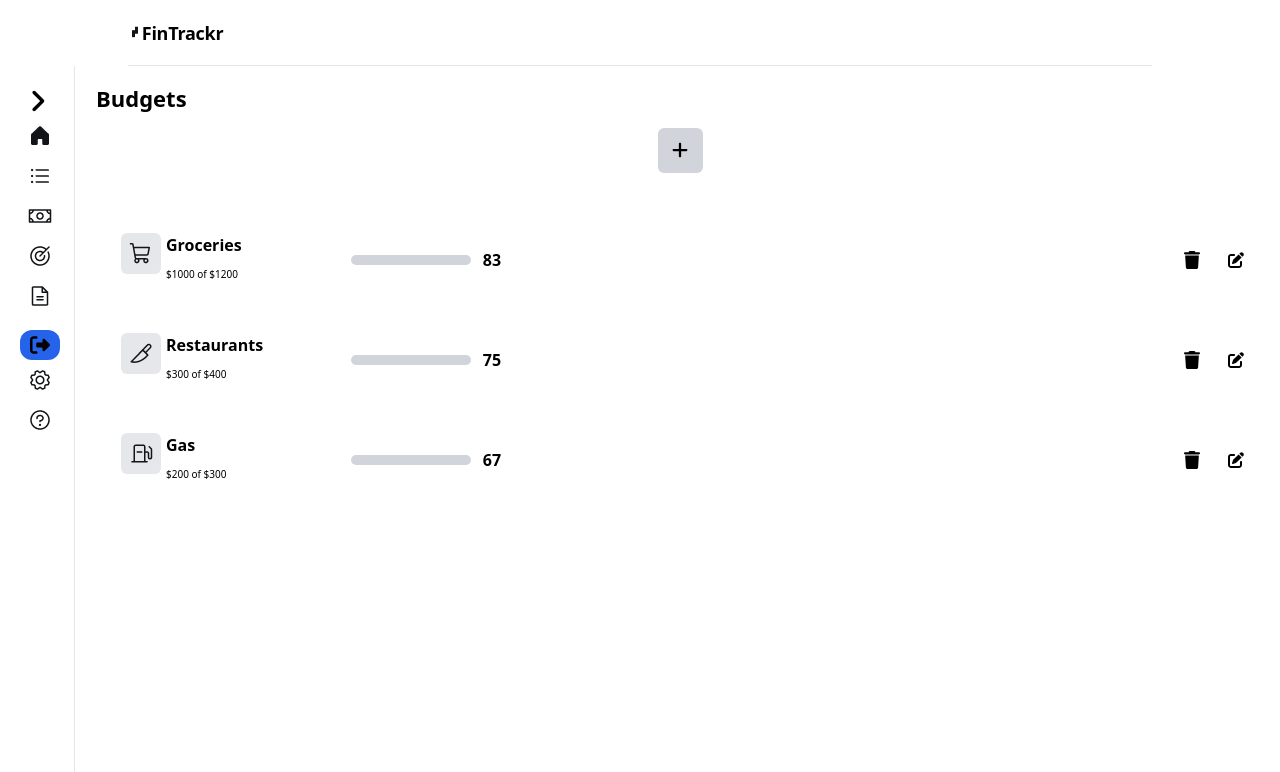
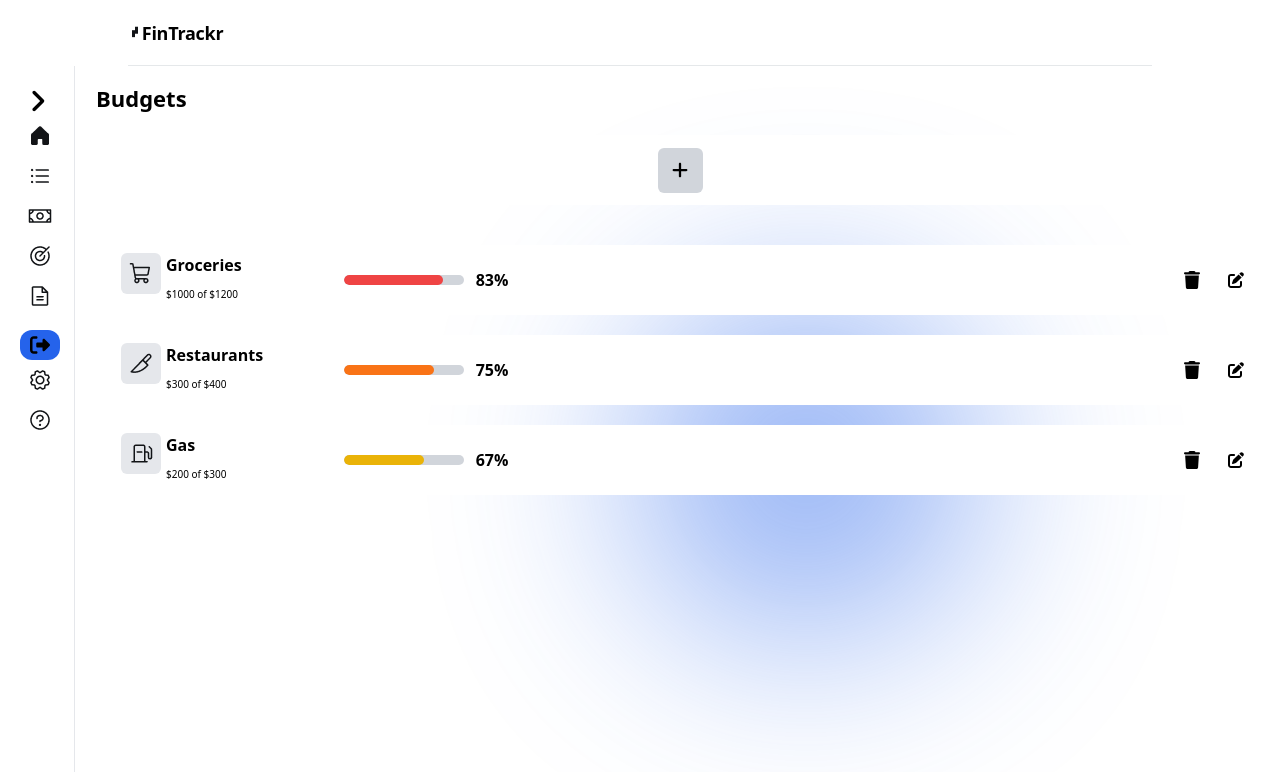
Before and after one commit to ShiiFt38/Finance-Tracker, a React (Create React App) app: page /Budgets in a window 1280 px wide. Shown: the top 772 px of the page. Built offline with nearby package versions, Linux system fonts and the light colour scheme.

Commit message:
Reports page

```diff
--- a/src/App.js
+++ b/src/App.js
@@ -6,6 +6,7 @@ import TipsTricks1 from './Pages/TipsTricks1';
 import TipsTricks2 from './Pages/TipsTricks2';
 import TipsTricks3 from './Pages/TipsTricks3';
 import Budgets from './Pages/Budgets';
+import Reports from './Pages/Reports';
 
 function App() {
   return (
@@ -17,6 +18,7 @@ function App() {
       <Route path='/Dashboards-Tips' element={<TipsTricks2/>}></Route>
       <Route path='/Reports-Tips' element={<TipsTricks3/>}></Route>
       <Route path='/Budgets' element={<Budgets/>}></Route>
+      <Route path='/Reports' element={<Reports/>}></Route>
     </Routes>
   )
 }
--- a/src/Components/Bar.js
+++ b/src/Components/Bar.js
@@ -3,24 +3,22 @@ import React from 'react';
 const Bar = ({ percent }) => {
 
   // Determine color based on percent
-  let color;
-  if (percent > 80) {
-    color = 'red';
-  } else if (percent > 70) {
-    color = 'orange';
-  } else if (percent > 60) {
-    color = 'yellow';
-  } else {
-    color = 'lime'
+  let color = "bg-lime-500";
+  if (percent >= 80) {
+    color = 'bg-red-500';
+  } else if (percent >= 70) {
+    color = 'bg-orange-500';
+  } else if (percent >= 60) {
+    color = 'bg-yellow-500';
   }
 
 
   return (
     <div className="flex my-auto w-full h-fit gap-3 align-middle place-content-center text-right">
-        <div className='h-[10px] w-[120px] rounded-xl bg-gray-300 justify-items-start my-auto'>
-        <div className={`rounded-xl h-full bg-${color}-500`} style={{ width: `${percent}%` }}></div>
+        <div className='h-[10px] w-[120px] rounded-xl bg-gray-300 overflow-hidden justify-items-start my-auto'>
+          <div className={`rounded-xl h-full ${color}`} style={{ width: `${percent}%` }}></div>
         </div>
-      <p className='text-right'>{percent}</p>
+      <p className='text-right'>{percent}%</p>
     </div>
   );
 };
--- a/src/Components/Dashside.js
+++ b/src/Components/Dashside.js
@@ -7,20 +7,21 @@ import Reportsicon from '../assets/Reports.png'
 import Settingsicon from  "../assets/Settings.png";
 import Helpicon from '../assets/Help.png';
 import Logout from '../assets/right-from-bracket-solid.svg'
+import { Link } from 'react-router-dom';
 
 const Dashside = () => {
     const [open, setOpen] = useState(false)
 
     const Menus = [
-        {name: "Dashboard", icon: Homeicon, alt: "home"},
-        {name: "Transactions", icon:Transactionicon, alt: "transaction"},
-        {name: "Budgets", icon: Budgetsicon, alt: "Budget" },
-        {name: "Goals", icon: Goalsicon, alt: "Goals"},
-        {name: "Reports", icon: Reportsicon, alt: "Reports"}
+        {name: "Dashboard", icon: Homeicon, alt: "home", link: " "},
+        {name: "Transactions", icon:Transactionicon, alt: "transaction", link: " "},
+        {name: "Budgets", icon: Budgetsicon, alt: "Budget", link: "/Budgets" },
+        {name: "Goals", icon: Goalsicon, alt: "Goals", link: " "},
+        {name: "Reports", icon: Reportsicon, alt: "Reports", link: "/Reports"}
     ];
 
   return (
-    <aside className={`absolute z-40 bg-white h-screen transition-all overflow-hidden duration-1000ms ease-in ${open ? 'w-[220px]' : 'w-[75px]'}`}>
+    <aside className={`absolute z-40 bg-white h-screen fixed transition-all overflow-hidden duration-1000ms ease-in ${open ? 'w-[220px]' : 'w-[75px]'}`}>
         <nav className='h-full flex flex-col space-y-3 pt-5 px-5 border-r shadow-sm'>
             <div>
 
@@ -28,13 +29,12 @@ const Dashside = () => {
 
                 {Menus.map(menu => {
                     return (
-                        <div key={menu.name} className={`flex px-2 w-[180px] space-x-3 ${!open ? 'hover:none' : 'sm:hover:none md:hover:bg-gray-300'} p-2 rounded-xl`}>
-                            <img className={`${!open ? 'sm:hover:bg-gray-200' : 'hover:none'} rounded-md`} src={menu.icon} alt={menu.alt} />
-                            <p className={`${!open ? 'translate-x-[-208px]' : 'translate-x-0'} font-medium`}>{menu.name}</p>
-                        </div>
+                            <Link key={menu.name} to={menu.link} className={`flex px-2 w-[180px] space-x-3 ${!open ? 'hover:none' : 'sm:hover:none md:hover:bg-gray-300'} p-2 rounded-xl`}>
+                                <img className={`${!open ? 'sm:hover:bg-gray-200' : 'hover:none'} rounded-md`} src={menu.icon} alt={menu.alt} />
+                                <p className={`${!open ? 'translate-x-[-208px]' : 'translate-x-0'} font-medium`}>{menu.name}</p>
+                            </Link>
                             )
                          })}
-
                 <div>
                 <button
                   className={`flex justify-center align-middle items-center mt-3.5 font-bold bg-blue-600 gap-2 rounded-xl text-white ${open ? 'w-[150px] px-6' : 'w-[40px]'} h-[30px] hover:bg-[#637587] transition-all duration-1000ms ease-in max-md:px-5 cursor-pointer`}>
--- a/src/Components/Header.js
+++ b/src/Components/Header.js
@@ -4,7 +4,7 @@ import SignInButton from './Button';
 
 function Header({hidden}) {
   return (
-    <header className="relative flex flex-wrap sm:flex-col md:flex-row place-items-center justify-between mx-auto sm:w-[100%] md:w-[80%] min-h-[65px] top-0 left-0 border-b [border-bottom-style:solid] border-[#e5e8ea]">
+    <header className="relative flex flex-wrap bg-white sm:flex-col md:flex-row place-items-center justify-between mx-auto sm:w-[100%] md:w-[80%] min-h-[65px] top-0 left-0 border-b [border-bottom-style:solid] border-[#e5e8ea]">
 
       <div className="flex w-[95.34px] h-[65px] place-items-center">
         <div className="w-[20px] h-[16px] m-auto">
--- a/src/Components/Orb.js
+++ b/src/Components/Orb.js
@@ -1,10 +1,11 @@
 import React from 'react';
 
 const Orb = () => {
-
-    <div className='absolute h-[70vh] w-[70vh] rounded-full ml-[-37vh] mt-[-37vh] bg-blue-600 blur-[100px]'>
+    return (
+    <div className='fixed bottom-40 right-[300px] z-[-100] opacity-50 rounded-full bg-blue-600 w-[348px] h-[348px] blur-[100px]'>
 
     </div>
+    );
 
 }
 
--- a/src/Components/TipsTemplate.js
+++ b/src/Components/TipsTemplate.js
@@ -1,12 +1,10 @@
 import React from 'react'
-import Orb from './Orb'
 
 function TipsTemplate(props) {
   return (
     <>
     <h1 className='font-bold text-[#637587] md:text-[64px] mt-[20px] sm:text-[32px] text-center'>{props.title}</h1>
     <p className='text-center font-bold md:text-[24px] sm:text-[12px]'>Tips & Tricks</p>
-    <Orb/>
 
     {/* First section of the page */}
     <section className='grid grid-cols-12 mt-20 min-h-[200px]'>
--- a/src/Pages/Budgets.js
+++ b/src/Pages/Budgets.js
@@ -1,4 +1,4 @@
-import React from 'react'
+import React, { useState } from 'react'
 import Dashside from '../Components/Dashside'
 import Header from '../Components/Header'
 import Groceriesicon from '../assets/Groceries.png';
@@ -9,36 +9,39 @@ import Bar from '../Components/Bar';
 import Trash from '../assets/trash-solid.svg'
 import Edit from '../assets/pen-to-square-solid.svg'
 import Plus from '../assets/plus-solid.svg'
-import Link from 'react-router-dom'
+import BudgetForm from '../Components/BudgetForm';
 
 const Budgets = () => {
+  const [showForm, setShowForm] = useState(false)
   const budgetList = [
     {budgetName: "Groceries", icon: Groceriesicon, alt: "gas", percent: 83, spent: 1000, total: 1200 },
     {budgetName: "Restaurants", icon: Restauranticon, alt: "Res icon", percent: 75, spent: 300, total: 400},
     {budgetName: "Gas", icon: Gasicon, percent: 67, alt: "Gas", spent: 200, total: 300}
   ]
 
+
+
   return (
     <>
-    <Header
-        hidden="hidden"
-    />
-        <Dashside/>
+    <Header hidden="hidden" />
+    <Dashside/>
+    <Orb/>
 
     <main class="p-4 sm:ml-[80px]">
+        {showForm ? <BudgetForm onClose={() => setShowForm(false)}/> : null}
         <h1 className='text-[22px] font-bold'>Budgets</h1>
 
-        <section className='gap-8'>
-          <article className='flex place-content-center align-middle mt-15 mb-10 bg-white h-[70px]'>
-            <button className='bg-gray-300 m-auto rounded-md hover:bg-gray-700 w-[45px] h-[45px]'>
+        <section className=''>
+          <article className='flex place-content-center align-middle rounded-xl mt-[20px] mb-10 bg-white h-[70px]'>
+            <button onClick={() => {setShowForm(true)}} className='bg-gray-300 m-auto rounded-md hover:bg-gray-700 w-[45px] h-[45px]'>
               <img src={Plus} alt='Add budget' className='m-auto w-[16px]'/>
             </button>
           </article>
 
-          <Orb/>
+          {/* <Orb/> */}
           {budgetList.map(budget => {
                return (
-               <article className='flex mt:5 sm:mt-[30px] flex-wrap md:flex-row justify-between gap-[10px] min-h-[70px] justify-between py-2 hover:bg-gray-200 rounded-xl px-5 '>
+               <article className='flex mt:5 sm:mt-[10px] md:mt-[20px] bg-white flex-wrap md:flex-row justify-between gap-[10px] min-h-[70px] justify-between py-2 rounded-xl px-5 '>
                 {/* budget info */}
                   <div className='grid grid-cols-4 w-[200px]'>
                     <div className='cols-start-1 align-middle cols-span-1'>
@@ -57,8 +60,8 @@ const Budgets = () => {
                   </div>
 
                   <div className='flex flex-row gap-7 ml-auto my-auto'>
-                    <img alt="icon" className='w-[16px]' src={Trash}></img>
-                    <img alt="icon" className='w-[16px]' src={Edit}></img>
+                    <img alt="icon" className='w-[16px] cursor-pointer' src={Trash}></img>
+                    <img alt="icon" className='w-[16px] cursor-pointer' src={Edit}></img>
                   </div>
                 </article>
                 )
--- a/src/Pages/LoginPage.js
+++ b/src/Pages/LoginPage.js
@@ -19,7 +19,7 @@ function LoginPage() {
           <input id="passwordInput" type="password" className="sr-only" />
         </label>
       </section>
-      <Button text="Sign in" />
+      <Button text="Sign in" link={"/Reports"}/>
       <div className="mt-3 text-center leading-[150%]">OR</div>
       <Button
         text="Sign in with Google"
--- /dev/null
+++ b/src/Pages/Reports.js
@@ -0,0 +1,20 @@
+import React from 'react'
+import Header from '../Components/Header'
+import Dashside from '../Components/Dashside'
+import Orb from '../Components/Orb';
+
+const Reports = () => {
+  return (
+    <>
+    <Header hidden="hidden"/>
+    <Dashside/>
+    <Orb/>
+
+    <main className='p-4 sm:ml-[80px]'>
+        <h1 className='text-[22px] font-bold'>Reports</h1>
+    </main>
+    </>
+  );
+};
+
+export default Reports;
```
Also changed, not shown: src/Components/BudgetForm.js (+48 -0 lines).
